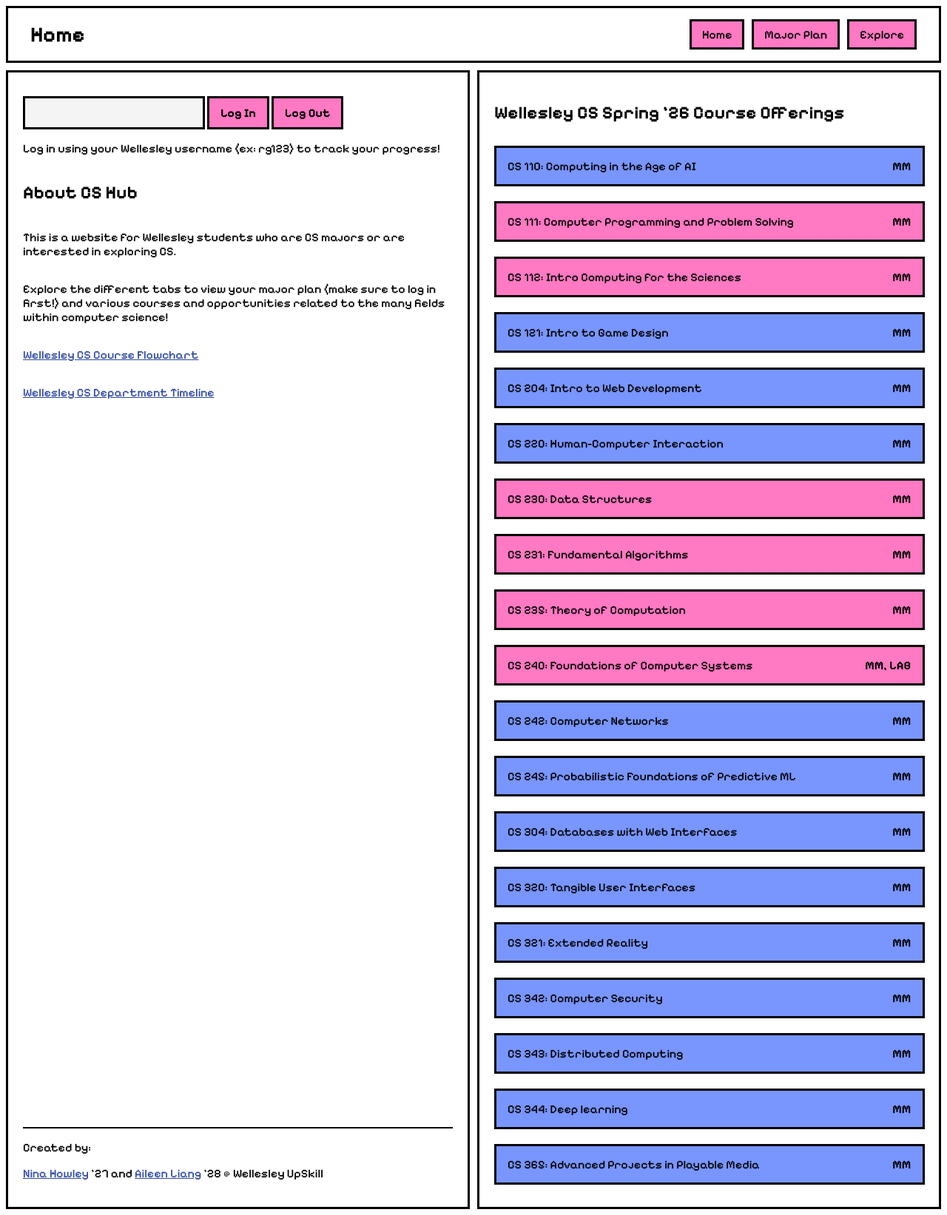
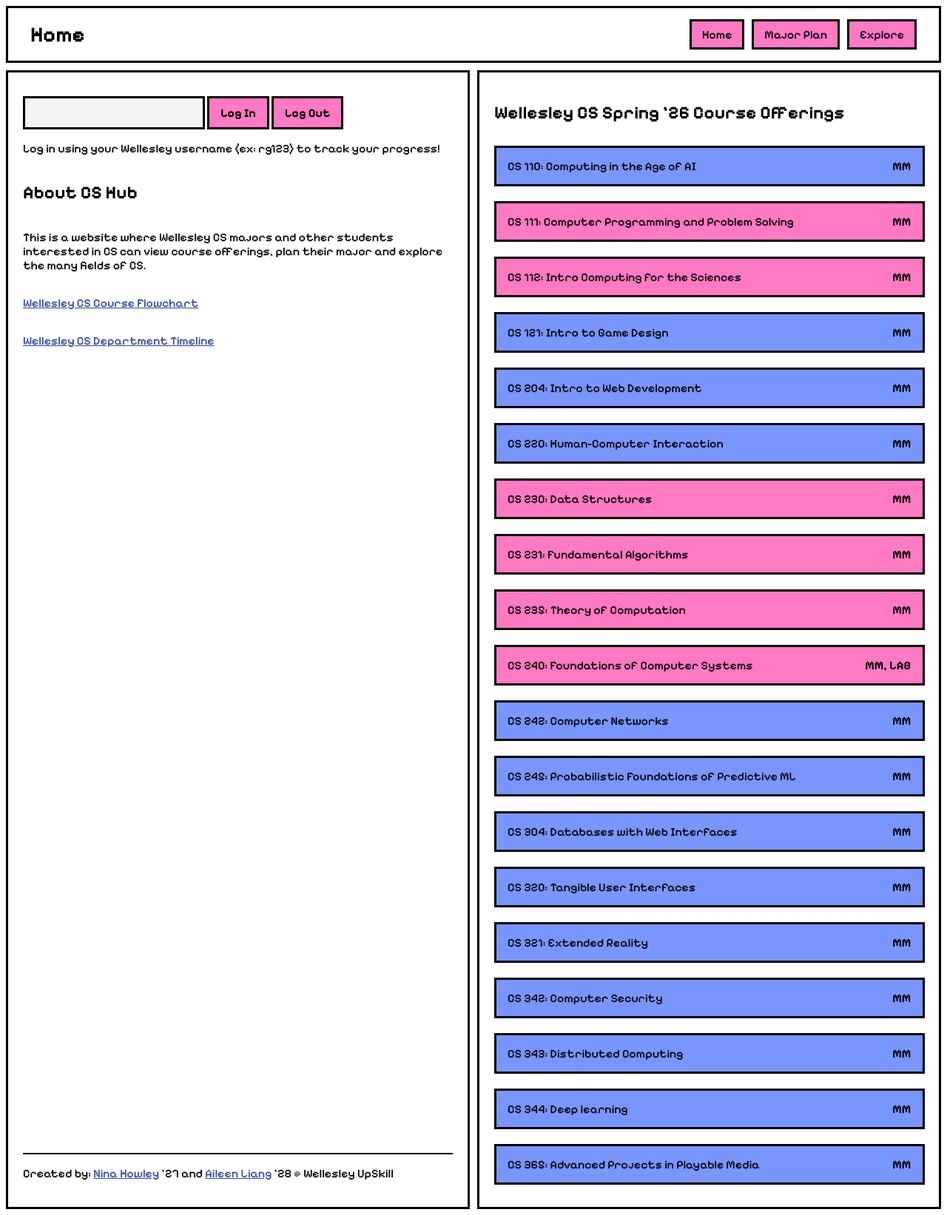
Before and after one commit to ninahowley/cs-hub, a Flask app: page / in a window 1280 px wide. Shown: the whole page at 74% size. Run offline with Flask 3, Linux system fonts and the light colour scheme.

Commit message:
edit index.html

```diff
--- a/templates/index.html
+++ b/templates/index.html
@@ -38,18 +38,12 @@
       </form>
       <p>Log in using your Wellesley username (ex: rg123) to track your progress!</p>
       <h2>About CS Hub</h2>
-      <p>This is a website for Wellesley students who are CS majors or are interested in exploring CS.</p>
-      <p>Explore the different tabs to view your major plan (make sure to log in first!) and various courses and opportunities related to the many fields within computer science!</p>
+      <p>This is a website where Wellesley CS majors and other students interested in CS can view course offerings, plan their major and explore the many fields of CS.</p>
       <p><a href="https://cs.wellesley.edu/~cs/Curriculum/dependencies.html" target="_blank">Wellesley CS Course Flowchart</a></p>
       <p><a href="https://cs.wellesley.edu/timeline/" target="_blank">Wellesley CS Department Timeline</a></p>
       <div class="footer-info">
          <hr>
-         <p>Created by:</p>
-         <p>
-            <a href="https://github.com/ninahowley" target="_blank">Nina Howley</a> '27 and
-            <a href="https://github.com/propadiene-1" target="_blank">Aileen Liang</a> '28
-            @ Wellesley UpSkill
-         </p>
+         <p>Created by: <a href="https://github.com/ninahowley" target="_blank">Nina Howley</a> '27 and <a href="https://github.com/propadiene-1" target="_blank">Aileen Liang</a> '28 @ Wellesley UpSkill</p>
       </div>
    </div>
    <div class="child-container scrollable">
```
